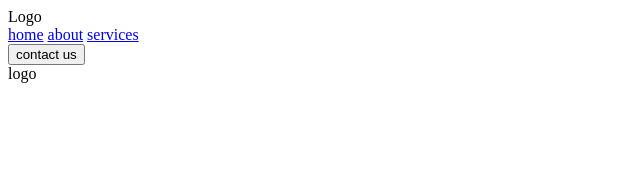
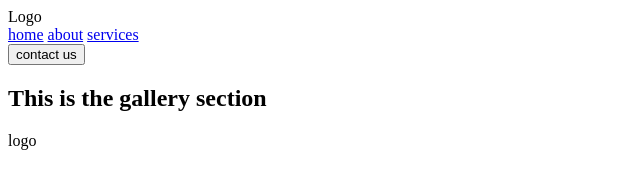
Before and after one commit to Obinnais/web-development-cohort-1, a plain HTML site: page src/pages/about.html in a window 1280 px wide. Shown: the whole page, without its empty margins (0-640 px from the left). Drawn offline with Linux system fonts and the light colour scheme.

```diff
--- a/src/pages/about.html
+++ b/src/pages/about.html
@@ -33,7 +33,7 @@
     </aside>
     <section id="gallery">
         <div>
-
+            <h1>This is the gallery section</h1>
         </div>
         <div>
 
```
Also changed, not shown: Git.txt (added), src/pages/payment.html (added).
